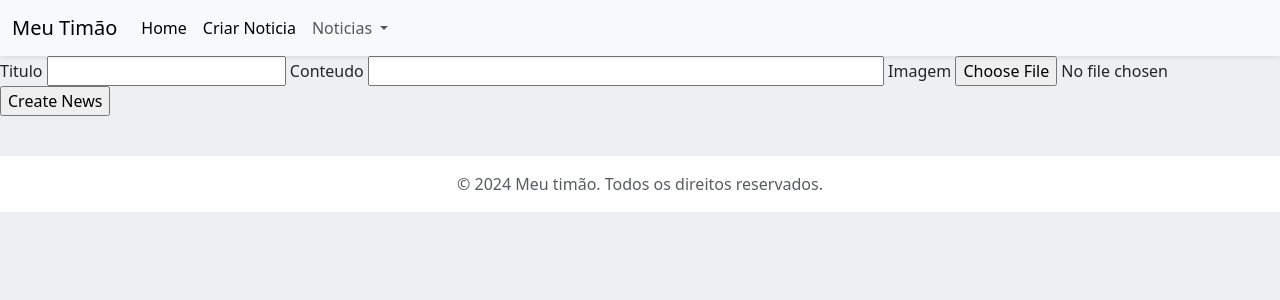
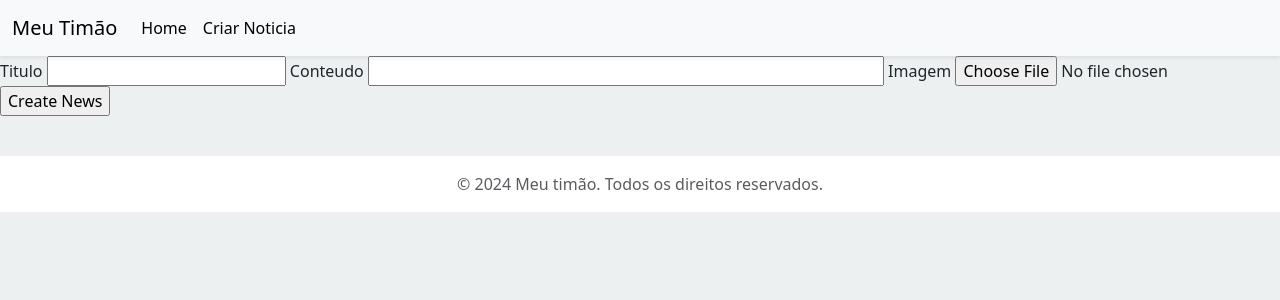
Before and after one commit to FaelSantoss/challenge2_classPW, a Flask app: page /create-noticia in a window 1280 px wide. Shown: the top 300 px of the page. Run offline with Flask 3, Linux system fonts and the light colour scheme.

Commit message:
refactor header

```diff
--- a/src/ui/templates/homepage.html
+++ b/src/ui/templates/homepage.html
@@ -31,14 +31,6 @@
               <li class="nav-item">
                 <a class="nav-link active" aria-current="page" href="/create-noticia">Criar Noticia</a>
               </li>
-              <li class="nav-item dropdown">
-                <a class="nav-link dropdown-toggle" href="#" role="button" data-bs-toggle="dropdown" aria-expanded="false">
-                  Noticias
-                </a>
-                <ul class="dropdown-menu">
-                  <li><a class="dropdown-item" href="/">Corinthians x America MG</a></li>
-                </ul>
-              </li>
             </ul>
           </div>
         </div>
```
